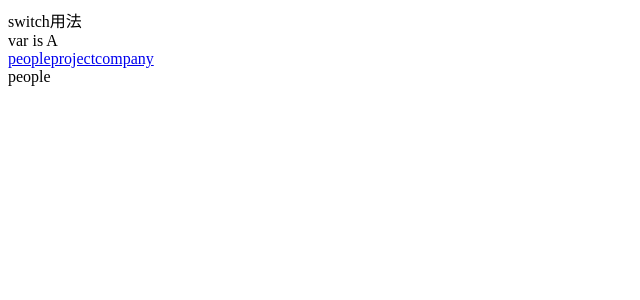
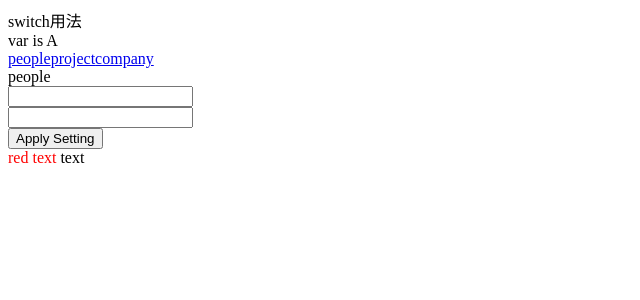
Before and after one commit to preservance717/Angular-2.x, an Angular app in the folder Angular_program_experience/: page / in a window 1280 px wide. Shown: the top 300 px of the page, without its empty margins (0-640 px from the left). Built offline with nearby package versions, Linux system fonts and the light colour scheme.

Commit message:
usage of ng-style

```diff
--- a/Angular_program_experience/src/app/app.component.html
+++ b/Angular_program_experience/src/app/app.component.html
@@ -1 +1,23 @@
 <ngx-switch></ngx-switch>
+<div class="ui input">
+  <input type="text" name="color" value="{{color}}" #colorinput>
+</div>
+<div class="ui input">
+  <input type="text" name="fontSize" value="{{fontSize}}" #fontinput>
+</div>
+
+<button class="ui primary button" (click)="apply(colorinput.value, fontinput.value)">
+  Apply Setting
+</button>
+
+<div>
+  <span [ngStyle]="{color:'red'}" [style.font-size.px]="fontSize">
+    red text
+  </span>
+  <span [ngStyle]="{color:color}">
+    {{color}} text
+  </span>
+  <span [style.background-color]="color" style="color:white">
+    {{color}} background
+  </span>
+</div>
--- a/Angular_program_experience/src/app/app.component.ts
+++ b/Angular_program_experience/src/app/app.component.ts
@@ -1,4 +1,4 @@
-import { Component } from '@angular/core';
+import {Component} from '@angular/core';
 
 @Component({
   selector: 'app-root',
@@ -6,5 +6,11 @@ import { Component } from '@angular/core';
   styleUrls: ['./app.component.css']
 })
 export class AppComponent {
+  color: string;
+  fontSize: number;
 
+  apply(color: string, fontSize: number) {
+    this.color = color;
+    this.fontSize = fontSize;
+  }
 }
```
